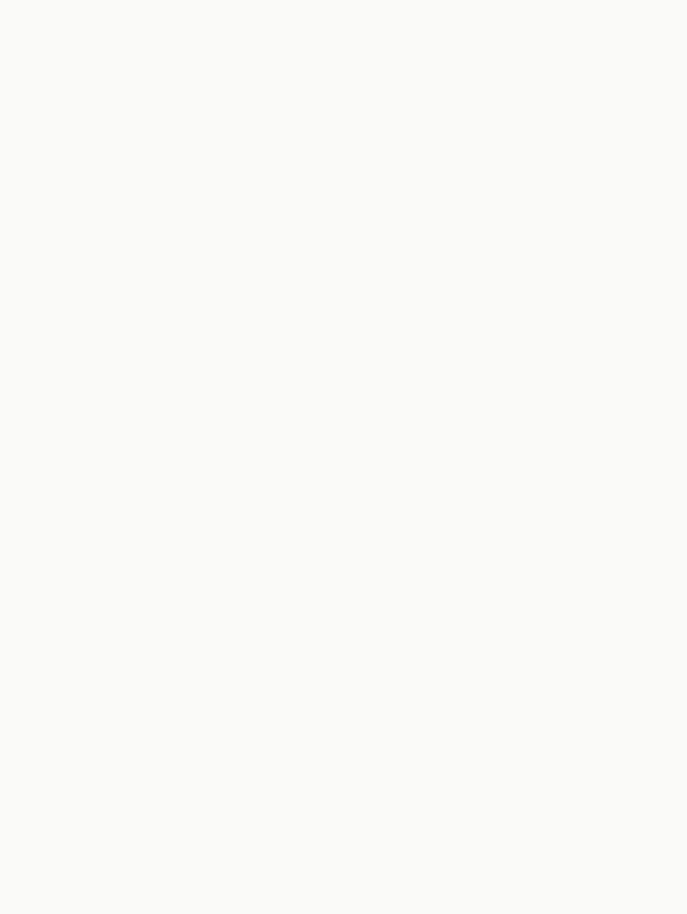
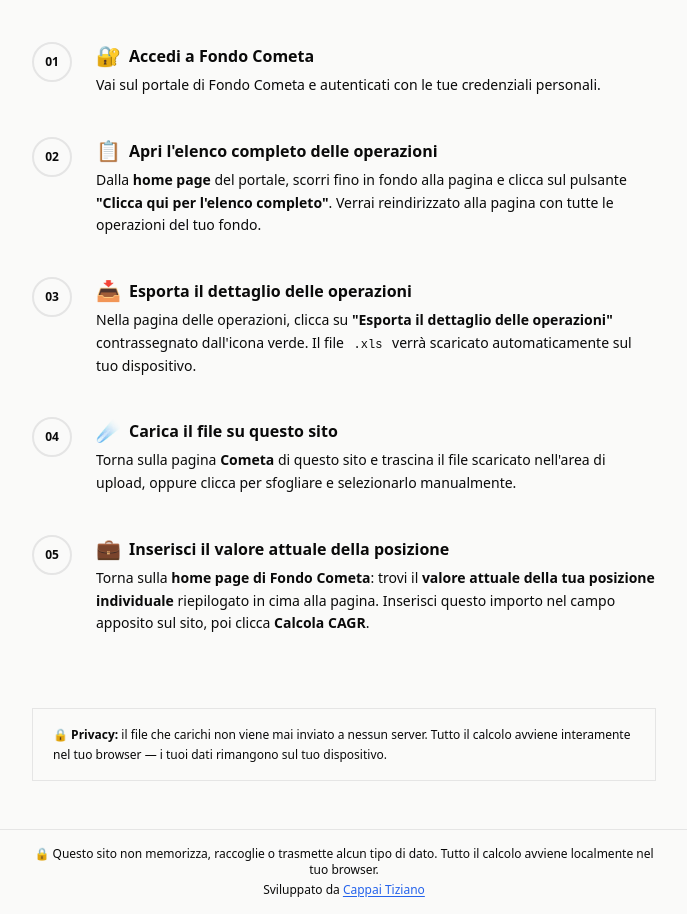
Before and after one commit to tizianocappai/cagr-fund-pension, a React (Vite) app: page /cometa-guide in a window 1280 px wide. Before the commit this address had no page. Shown: the part 200-1114 px from the top of the page, without its empty margins (296-983 px from the left). Before the commit the page ends 800 px from the top, so only its background shows below. Built offline with nearby package versions, Linux system fonts and the light colour scheme.

Commit message:
add guide how to use it and other features

```diff
--- a/src/components/ContributionsChart.tsx
+++ b/src/components/ContributionsChart.tsx
@@ -69,10 +69,10 @@
           iconSize={10}
           wrapperStyle={{ fontSize: 11, color: '#737373', paddingTop: 8 }}
         />
-        <Bar dataKey="👤 Aderente" fill="#0a0a0a" radius={[2, 2, 0, 0]} />
-        <Bar dataKey="🏢 Azienda" fill="#525252" radius={[2, 2, 0, 0]} />
-        <Bar dataKey="📦 TFR" fill="#a3a3a3" radius={[2, 2, 0, 0]} />
-        <Bar dataKey="🏦 Spese" fill="#d4d4d4" radius={[2, 2, 0, 0]} />
+        <Bar dataKey="👤 Aderente" fill="#3b82f6" radius={[2, 2, 0, 0]} />
+        <Bar dataKey="🏢 Azienda" fill="#10b981" radius={[2, 2, 0, 0]} />
+        <Bar dataKey="📦 TFR" fill="#f59e0b" radius={[2, 2, 0, 0]} />
+        <Bar dataKey="🏦 Spese" fill="#f43f5e" radius={[2, 2, 0, 0]} />
       </BarChart>
     </ResponsiveContainer>
   )
--- /dev/null
+++ b/src/components/Footer.tsx
@@ -0,0 +1,22 @@
+export function Footer() {
+  return (
+    <footer className="border-t border-[--color-border] bg-[--color-card]">
+      <div className="mx-auto flex max-w-2xl flex-col items-center gap-1 px-6 py-4 text-center">
+        <p className="text-xs text-[--color-muted-foreground]">
+          🔒 Questo sito non memorizza, raccoglie o trasmette alcun tipo di dato. Tutto il calcolo avviene localmente nel tuo browser.
+        </p>
+        <p className="text-xs text-[--color-muted-foreground]">
+          Sviluppato da{' '}
+          <a
+            href="https://www.linkedin.com/in/tiziano-cappai-1b5271153/"
+            target="_blank"
+            rel="noopener noreferrer"
+            className="font-medium text-[--color-foreground] underline underline-offset-2 hover:opacity-70 transition-opacity focus-visible:outline-none focus-visible:ring-2 focus-visible:ring-black focus-visible:ring-offset-1 rounded-sm"
+          >
+            Cappai Tiziano
+          </a>
+        </p>
+      </div>
+    </footer>
+  )
+}
--- a/src/components/ForecastChart.tsx
+++ b/src/components/ForecastChart.tsx
@@ -102,26 +102,26 @@
           />
           <ReferenceLine
             y={currentValue}
-            stroke="#d4d4d4"
+            stroke="#a3a3a3"
             strokeDasharray="3 3"
             label={{ value: 'Oggi', position: 'insideTopLeft', fontSize: 10, fill: '#a3a3a3' }}
           />
           <Line
             type="monotone"
             dataKey="📊 CAGR standard"
-            stroke="#0a0a0a"
-            strokeWidth={2}
+            stroke="#6366f1"
+            strokeWidth={2.5}
             dot={false}
-            activeDot={{ r: 4, fill: '#0a0a0a' }}
+            activeDot={{ r: 5, fill: '#6366f1' }}
           />
           <Line
             type="monotone"
             dataKey="🚀 CAGR senza azienda"
-            stroke="#525252"
-            strokeWidth={2}
+            stroke="#f97316"
+            strokeWidth={2.5}
             strokeDasharray="6 3"
             dot={false}
-            activeDot={{ r: 4, fill: '#525252' }}
+            activeDot={{ r: 5, fill: '#f97316' }}
           />
         </LineChart>
       </ResponsiveContainer>
--- a/src/components/Nav.tsx
+++ b/src/components/Nav.tsx
@@ -18,7 +18,7 @@
               cn(
                 'rounded-[--radius] px-3 py-1.5 text-sm transition-colors',
                 isActive
-                  ? 'bg-[--color-primary] text-[--color-primary-foreground]'
+                  ? 'bg-black text-white'
                   : 'text-[--color-muted-foreground] hover:bg-[--color-muted] hover:text-[--color-foreground]'
               )
             }
--- a/src/index.css
+++ b/src/index.css
@@ -38,4 +38,14 @@
     font-family: var(--font-sans);
     -webkit-font-smoothing: antialiased;
   }
+
+  a {
+    color: #2563eb;
+    text-decoration: underline;
+    text-underline-offset: 3px;
+  }
+
+  a:hover {
+    color: #1d4ed8;
+  }
 }
--- a/src/main.tsx
+++ b/src/main.tsx
@@ -2,17 +2,25 @@
 import { createRoot } from 'react-dom/client'
 import { BrowserRouter, Route, Routes } from 'react-router'
 import './index.css'
+import { Footer } from './components/Footer.tsx'
 import { Nav } from './components/Nav.tsx'
 import Cometa from './pages/Cometa.tsx'
+import CometaGuide from './pages/CometaGuide.tsx'
 
 createRoot(document.getElementById('root')!).render(
   <StrictMode>
     <BrowserRouter>
-      <Nav />
-      <Routes>
-        <Route path="/" element={<Cometa />} />
-        <Route path="/cometa" element={<Cometa />} />
-      </Routes>
+      <div className="flex min-h-screen flex-col">
+        <Nav />
+        <main className="flex-1">
+          <Routes>
+            <Route path="/" element={<Cometa />} />
+            <Route path="/cometa" element={<Cometa />} />
+            <Route path="/cometa-guide" element={<CometaGuide />} />
+          </Routes>
+        </main>
+        <Footer />
+      </div>
     </BrowserRouter>
   </StrictMode>,
 )
--- a/src/pages/Cometa.tsx
+++ b/src/pages/Cometa.tsx
@@ -1,4 +1,5 @@
 import * as React from 'react'
+import { Link } from 'react-router'
 import { CagrCalculator } from '@/components/CagrCalculator'
 import { FileUploader } from '@/components/ui/file-uploader'
 
@@ -6,8 +7,14 @@
   const [file, setFile] = React.useState<File | null>(null)
 
   return (
-    <div className="min-h-screen bg-[--color-background] text-[--color-foreground]">
+    <div className="bg-[--color-background] text-[--color-foreground]">
       <div className="mx-auto max-w-2xl px-6 py-12">
+
+        <p className="mb-6 text-sm">
+          📖 Prima volta? Leggi la{' '}
+          <Link to="/cometa-guide">guida passo passo</Link>{' '}
+          per sapere come esportare il file dal portale Fondo Cometa.
+        </p>
 
         <header className="mb-8">
           <h1 className="text-3xl font-semibold tracking-tight">Upload your file ☄️</h1>
--- /dev/null
+++ b/src/pages/CometaGuide.tsx
@@ -0,0 +1,114 @@
+import { Separator } from '@/components/ui/separator'
+
+const steps = [
+  {
+    number: '01',
+    emoji: '🔐',
+    title: 'Accedi a Fondo Cometa',
+    description: 'Vai sul portale di Fondo Cometa e autenticati con le tue credenziali personali.',
+  },
+  {
+    number: '02',
+    emoji: '📋',
+    title: 'Apri l\'elenco completo delle operazioni',
+    description: (
+      <>
+        Dalla <strong>home page</strong> del portale, scorri fino in fondo alla pagina e clicca sul
+        pulsante <strong>"Clicca qui per l'elenco completo"</strong>. Verrai reindirizzato alla
+        pagina con tutte le operazioni del tuo fondo.
+      </>
+    ),
+  },
+  {
+    number: '03',
+    emoji: '📥',
+    title: 'Esporta il dettaglio delle operazioni',
+    description: (
+      <>
+        Nella pagina delle operazioni, clicca su <strong>"Esporta il dettaglio delle operazioni"</strong>{' '}
+        contrassegnato dall'icona verde. Il file <code className="text-xs bg-[--color-muted] px-1.5 py-0.5 rounded font-mono">.xls</code> verrà
+        scaricato automaticamente sul tuo dispositivo.
+      </>
+    ),
+  },
+  {
+    number: '04',
+    emoji: '☄️',
+    title: 'Carica il file su questo sito',
+    description: (
+      <>
+        Torna sulla pagina <strong>Cometa</strong> di questo sito e trascina il file scaricato
+        nell'area di upload, oppure clicca per sfogliare e selezionarlo manualmente.
+      </>
+    ),
+  },
+  {
+    number: '05',
+    emoji: '💼',
+    title: 'Inserisci il valore attuale della posizione',
+    description: (
+      <>
+        Torna sulla <strong>home page di Fondo Cometa</strong>: trovi il{' '}
+        <strong>valore attuale della tua posizione individuale</strong> riepilogato in cima alla
+        pagina. Inserisci questo importo nel campo apposito sul sito, poi clicca{' '}
+        <strong>Calcola CAGR</strong>.
+      </>
+    ),
+  },
+]
+
+export default function CometaGuide() {
+  return (
+    <div className="bg-[--color-background] text-[--color-foreground]">
+      <div className="mx-auto max-w-2xl px-6 py-12">
+
+        <header className="mb-8">
+          <h1 className="text-3xl font-semibold tracking-tight">Guida all'utilizzo 📖</h1>
+          <p className="mt-2 text-sm text-[--color-muted-foreground]">
+            Segui questi 5 passi per calcolare il CAGR del tuo fondo pensione Cometa.
+          </p>
+        </header>
+
+        <Separator className="mb-10" />
+
+        <ol className="flex flex-col gap-0">
+          {steps.map((step, i) => (
+            <li key={step.number} className="flex gap-6">
+              {/* Left column: number + connector line */}
+              <div className="flex flex-col items-center">
+                <div className="flex h-10 w-10 shrink-0 items-center justify-center rounded-full border-2 border-[--color-foreground] bg-[--color-foreground] text-[--color-background] text-xs font-bold">
+                  {step.number}
+                </div>
+                {i < steps.length - 1 && (
+                  <div className="w-px flex-1 bg-[--color-border] my-1" />
+                )}
+              </div>
+
+              {/* Right column: content */}
+              <div className={i < steps.length - 1 ? 'pb-10' : 'pb-0'}>
+                <div className="flex items-center gap-2 mb-1">
+                  <span className="text-xl" aria-hidden="true">{step.emoji}</span>
+                  <h2 className="font-semibold">{step.title}</h2>
+                </div>
+                <p className="text-sm text-[--color-muted-foreground] leading-relaxed">
+                  {step.description}
+                </p>
+              </div>
+            </li>
+          ))}
+        </ol>
+
+        <Separator className="mt-10 mb-8" />
+
+        <div className="rounded-[--radius] border border-[--color-border] bg-[--color-muted] px-5 py-4">
+          <p className="text-xs text-[--color-muted-foreground] leading-relaxed">
+            🔒 <strong className="text-[--color-foreground]">Privacy:</strong> il file che carichi
+            non viene mai inviato a nessun server. Tutto il calcolo avviene interamente nel tuo
+            browser — i tuoi dati rimangono sul tuo dispositivo.
+          </p>
+        </div>
+
+      </div>
+    </div>
+  )
+}
```
